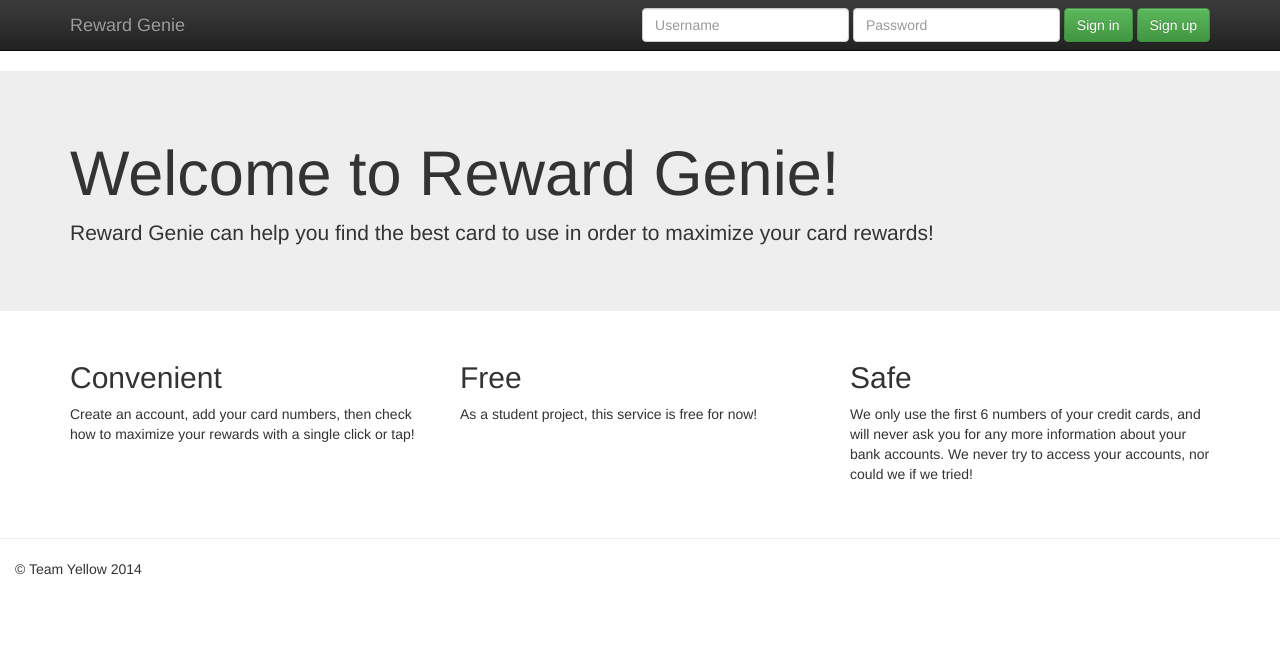
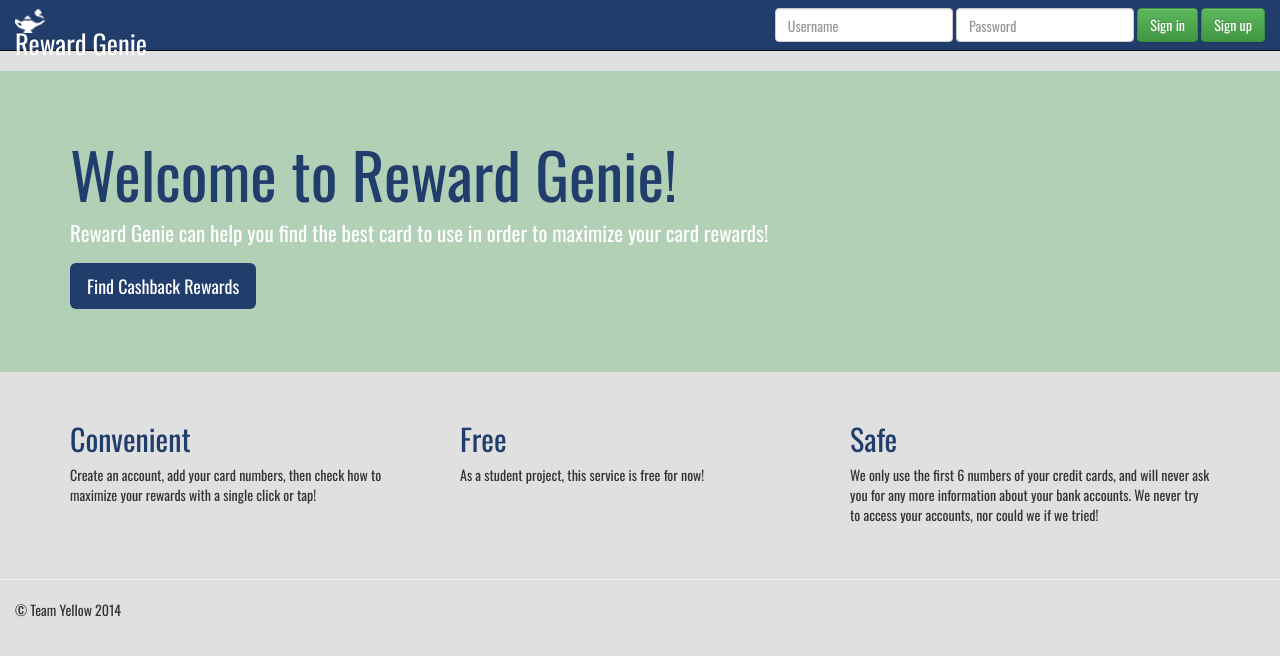
Before and after one commit to menlocaleb/rewardGenie, a Jekyll site: the page built from index.html, in a window 1280 px wide. Shown: the top 656 px of the page. Built offline with Jekyll 4.4.1, drawn with Linux system fonts in a browser that asks for light colours; nearby versions of some CDN libraries; Markdown is read by kramdown in place of the engine named in the settings.

Commit message:
UI styling for entire website

```diff
--- a/_includes/header.html
+++ b/_includes/header.html
@@ -30,7 +30,9 @@
             <span class="icon-bar"></span>
             <span class="icon-bar"></span>
           </button>
-          <a class="navbar-brand" href="index.html" id = "">Reward Genie</a>
+          <a class="navbar-brand" href="index.html" id = "" style="color: #FFFFFF; font-size: 20pt">
+			<img src="img\lamp-genie-sm.png" alt="Reward Genie Logo" style="margin: -12px 5px 0px 0px;"/> Reward Genie
+		  </a>
         </div>
         <div class="navbar-collapse collapse" >
           <form class="navbar-form navbar-right" role="form" id = "signInForm" style = "display:none;">
@@ -41,7 +43,7 @@
               <input type="password" placeholder="Password" class="form-control" name = "password">
             </div>
             <button type="submit" class="btn btn-success" id = "Signin" >Sign in</button>
-            <a type ="button" class = "btn btn-success" id = "Signup" href = "#signUpPop">Sign up</a>
+            <a class = "btn btn-success" id = "Signup" href = "#signUpPop">Sign up</a>
             <!-- <button type="button" class="btn btn-danger">Log Out</button>  -->
           </form>
 
--- a/css/style.css
+++ b/css/style.css
@@ -1,8 +1,34 @@
+body {
+	background-color: #E0E0E0;
+	font-family: Oswald, Times New Roman;
+}
+
+h2, h1, h3 {
+	color: #203D6C;
+}
+
+a, h4, h5, h6 {
+	color: #188F89;
+}
 
 .cardNumber{
 
   text-align: right;
   display: inline-block;
+}
+
+#find-rewards-button {
+	background-color: #203D6C;
+}
+
+#headerContainer {
+	background-color: #203D6C;
+	width: 100%;
+	border: none;
+}
+.jumbotron{
+	background-color: #B1D0B5;
+	color: #FFFFFF;
 }
 
 #searchResults{
@@ -19,7 +45,11 @@
 
 .card-list-div {
   border-bottom: 1px #CCCCCC solid;
-  padding-bottom: 10px;
+  padding-bottom: 15px;
+  margin: 0px 12px 15px 15px;
+  background-color: #B1D0B5;
+  color: #FFFFFF;
+
 }
 
 
--- a/index.html
+++ b/index.html
@@ -7,10 +7,10 @@ title: Reward Genie
       <div class="tab-pane active" id="home">
           <div class="jumbotron">
             <div class="container">
-              <h1>Welcome to Reward Genie!</h1>
+              <h1 style="color:#203D6C">Welcome to Reward Genie!</h1>
               <p>Reward Genie can help you find the best card to use in order to maximize your card rewards!</p>
           <!--<p><a href="addBank.html" class="btn btn-primary btn-lg" role="button">Add New Account</a></p>-->
-          <p><a id="find-rewards-button" href="findRewards2.html" class="btn btn-primary btn-lg" role="button" style="display:none;">Find Cashback Rewards</a></p>
+          <p><a id="find-rewards-button" href="findRewards2.html" class="btn btn-lg" role="button" style="background-color: #203D6C; color:#FFFFFF">Find Cashback Rewards</a></p>
             </div>
           </div>
 
@@ -40,7 +40,7 @@ title: Reward Genie
         <h2 style = "text-align:center;">Add New Credit Card</h2>
           <table id = "searchResults" cellspacing = "10">
           <tr class = "row">
-            <td class = "col-xs-4" style="font-size: 12px"><label class = "cardNumber">Card Number: </label></td>
+            <td class = "col-xs-4" style="font-size: 12px"><label class = "cardNumber">Card Number:* </label></td>
             <td class = "col-md-6"><input type="text" class="form-control" placeholder="Input First 6 digits" id = "inputCreditCard" maxlength = "6"/></td>
              <td class = "col-md-2"><span></span></td>
            </tr>
@@ -56,6 +56,7 @@ title: Reward Genie
           <div class="col-md-1">
             <button id="addCreditCardToUser" type="button" class="btn btn-large btn-block btn-primary" style="margin-top:20px" onclick = "saveCardToUser()">Add this card to account</button>
           </div>
+		  <p style="margin: 10px; color: #188F89; font-size: 11pt">*Please note that we do not store your credit card number in our system.</p>
         </div>
 
 
--- a/js/main.js
+++ b/js/main.js
@@ -35,12 +35,12 @@ $(document).ready(function() {
 			$("#cardLists").empty();
 
 			for (var i = 0; i < list.length; i++) {
-				html = '<h3>'+list[i].getBank() + ' ' + list[i].getCardName()+"</h3>";
-				html += '<p>' + list[i].getOfferDescription() + '</p>';
+				html = '<h3 style="color: #203D6C;">'+list[i].getBank() + '<br/>' + list[i].getCardName()+"</h3>";
+				html += '<p style="font-size: 14pt;">' + list[i].getOfferDescription() + '</p>';
 
 				//console.log(list[i]);
 				childNode = '<div '+ 'id = '+list[i].id+' class="col-md-6 col-md-offset-3 card-list-div">'+'<br>'+ html
-				+'<button style = "float:right;" onclick= dofordrop(this) ><span style="color:red;">X</span></button>'
+				+'<button style = "float:right; background-color: #188F89; border: none;" onclick= dofordrop(this) ><span style="color:#FFFFFF;">X</span></button>'
 				+'</div>';
 				$("#cardLists").append(childNode);
 			}
```
Also changed, not shown: img/genie-sm2.png (added), img/genie-sm3.png (added), img/lamp-genie-sm.png.
